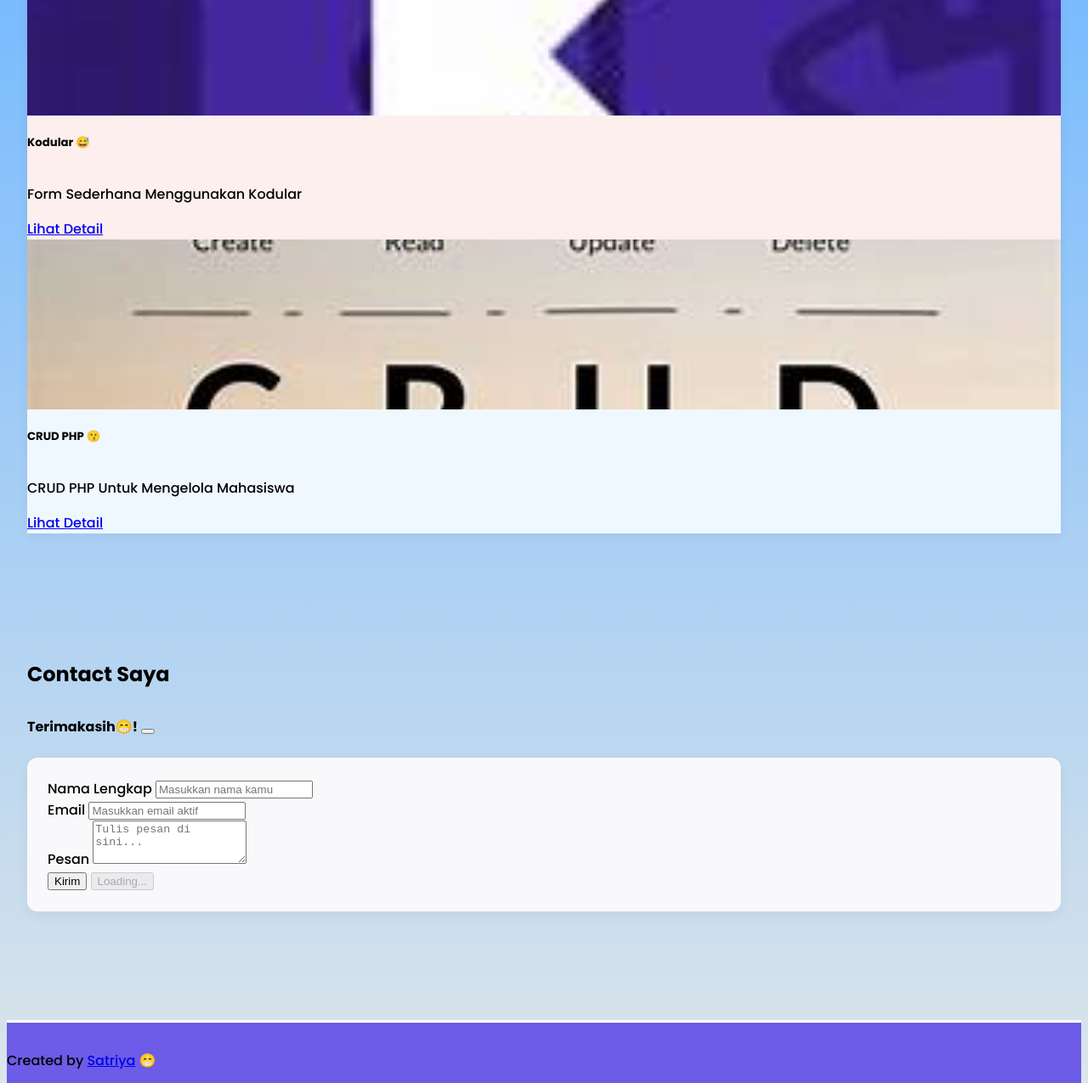
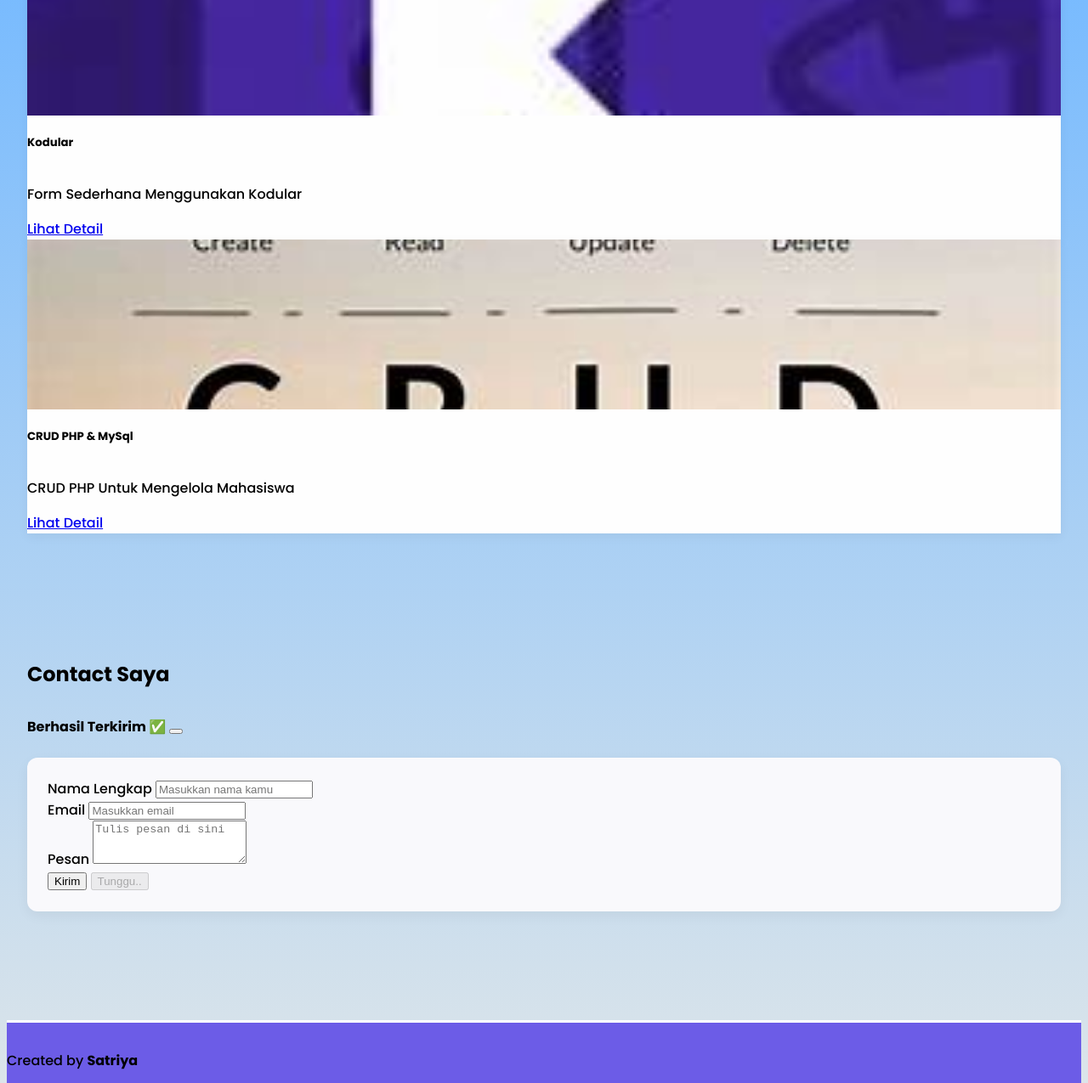
Before and after one commit to Sattriya/First-porto, a plain HTML site: page index.html in a window 1280 px wide. Shown: the part 1460-2735 px from the top of the page at 85% size. Drawn offline with nearby package versions, Linux system fonts and the light colour scheme.

Commit message:
The Real Final

```diff
--- a/index.html
+++ b/index.html
@@ -46,13 +46,12 @@
         src="img/projects/me.jpg"
         alt="Satriya"
         width="185"
-        class="rounded-circle img-thumbnail"
+        class="rounded-circle img-thumbnail-border-color"
       />
       <h1 class="display-5 fw-bold">Satriya Bumi Harja P</h1>
-      <p class="lead">Siswa SMKN 5 Malang</p>
+      <p class="fs-4">Siswa SMKN 5 Malang</p>
       <a
         href="https://github.com/Sattriya"
-        target="_blank"
         class="btn btn-dark btn-lg"
         >Follow my GitHub <i class="bi bi-github"></i
       ></a>
@@ -66,7 +65,7 @@
         </div>
         <div class="row justify-content-center fs-5 text-center">
             <p>
-              Sekolah Di SMKN 5 Malang, Jurusan PPLG, Udah Itu Aja 😁
+              Sekolah Di SMKN 5 Malang Jurusan PPLG, Skill Bahasa Pemograman Hanya JavaScript, PHP, CSS(Dikit) Yang Sama-Sama Masih Pemula
             </p>
       </div>
     </section>
@@ -87,7 +86,7 @@
               />
               <div class="card-body">
                 <h5 class="card-title">Bigetron</h5>
-                <p class="card-text">Tim paling Jago 😎</p>
+                <p class="card-text">Tim paling Jago</p>
                 <a href="https://bigetron.gg/" class="btn btn-primary"
                   >Detail Project &raquo;</a
                 >
@@ -95,28 +94,28 @@
             </div>
           </div>
           <div class="col-md-4 mb-3">
-            <div class="card" style="background-color: #fcefee">
+            <div class="card">
               <img
                 src="img/projects/Kod.jpg"
                 class="card-img-top"
                 alt="Project 1"
               />
               <div class="card-body">
-                <h5 class="card-title">Kodular 😅</h5>
+                <h5 class="card-title">Kodular</h5>
                 <p class="card-text">Form Sederhana Menggunakan Kodular</p>
                 <a href="https://github.com/Sattriya/Tugas-Kodular" class="btn btn-secondary">Lihat Detail</a>
               </div>
             </div>
           </div>
           <div class="col-md-4 mb-3">
-            <div class="card" style="background-color: #f0f8ff">
+            <div class="card">
               <img
                 src="img/projects/crud.jpg"
                 class="card-img-top"
                 alt="Project 1"
               />
               <div class="card-body">
-                <h5 class="card-title">CRUD PHP 😗</h5>
+                <h5 class="card-title">CRUD PHP & MySql</h5>
                 <p class="card-text">CRUD PHP Untuk Mengelola Mahasiswa</p>
                 <a
                   href="https://github.com/Sattriya/crud-php"
@@ -142,12 +141,11 @@
               class="alert alert-success alert-dismissible fade show d-none my-alert"
               role="alert"
             >
-              <strong>Terimakasih😁!</strong>
+              <strong>Berhasil Terkirim ✅</strong>
               <button
                 type="button"
                 class="btn-close"
                 data-bs-dismiss="alert"
-                aria-label="Close"
               ></button>
             </div>
             <form name="contact-form">
@@ -168,7 +166,7 @@
                   class="form-control"
                   id="email"
                   name="email"
-                  placeholder="Masukkan email aktif"
+                  placeholder="Masukkan email"
                 />
               </div>
               <div class="mb-3">
@@ -178,7 +176,7 @@
                   id="pesan"
                   rows="3"
                   name="pesan"
-                  placeholder="Tulis pesan di sini..."
+                  placeholder="Tulis pesan di sini"
                 ></textarea>
               </div>
               <button type="submit" class="btn btn-primary btn-kirim">
@@ -190,7 +188,7 @@
                 disabled
               >
                 <span class="spinner-border spinner-border-sm"></span>
-                Loading...
+                Tunggu..
               </button>
             </form>
           </div>
@@ -198,15 +196,7 @@
       </div>
     </section>
     <footer class="text-white text-center bg-crimson">
-      <p class="mb-1">
-        Created by
-        <a
-          href="https://github.com/Sattriya"
-          class="text-white text-decoration-none"
-          >Satriya</a
-        >
-        😁
-      </p>
+      <p class="mb-1">Created by <strong>Satriya</strong></p>
       <div class="social-icons">
         <a href="https://www.youtube.com/@imnoobie-g4g"><i class="bi bi-youtube"></i></a>
         <a href="https://www.youtube.com/watch?v=dQw4w9WgXcQ&list=RDdQw4w9WgXcQ&start_radio=1"><i class="bi bi-instagram"></i></a>
@@ -215,25 +205,32 @@
     </footer>
     <script src="//cdn.jsdelivr.net/npm/bootstrap@5.0.0-beta2/dist/js/bootstrap.bundle.min.js"></script>
 <script>
-      const scriptURL =
-        "https://script.google.com/macros/s/AKfycby3KsWkHBygYH_9UX3C3KrQ4fN7nnn2yKEYAkS_ggeAtRKZmg8vTBSeGctXnKrT8k2R/exec";
+  const scriptURL = "https://script.google.com/macros/s/AKfycby3KsWkHBygYH_9UX3C3KrQ4fN7nnn2yKEYAkS_ggeAtRKZmg8vTBSeGctXnKrT8k2R/exec";
   const form = document.forms["contact-form"];
   const btnKirim = document.querySelector(".btn-kirim");
   const btnLoading = document.querySelector(".btn-loading");
   const myAlert = document.querySelector(".my-alert");
+
   form.addEventListener("submit", (e) => {
     e.preventDefault();
     btnLoading.classList.toggle("d-none");
     btnKirim.classList.toggle("d-none");
-        fetch(scriptURL, { method: "POST", body: new FormData(form) })
+
+    fetch(scriptURL, {
+      method: "POST",
+      body: new FormData(form)
+    })
     .then((response) => {
       btnLoading.classList.toggle("d-none");
       btnKirim.classList.toggle("d-none");
       myAlert.classList.toggle("d-none");
       form.reset();
     })
-          .catch((error) => console.error("Error!", error.message));
+    .catch((error) => {
+      console.log("Error!", error.message);
+    });
   });
 </script>
+
   </body>
 </html>
--- a/style.css
+++ b/style.css
@@ -7,7 +7,7 @@ body {
 
 
 .navbar {
-  background-color: #6c5ce7 !important;
+  background-color: #6c5ce7;
 }
 
 .jumbotron {
@@ -34,8 +34,8 @@ h2 {
 }
 
 .card:hover {
-  transform: translateY(-5px);
-  box-shadow: 0 8px 20px rgba(0, 0, 0, 0.1);
+  transform: translateY(-15px);
+  box-shadow: 0 10px 20px rgba(0, 0, 0, 0.1);
 }
 
 .card-img-top {
@@ -44,7 +44,6 @@ h2 {
 }
 
 .card-body {
-  flex-grow: 1;
   display: flex;
   flex-direction: column;
   justify-content: space-between;
```
Lines whose indentation alone changed are shown as unchanged.
